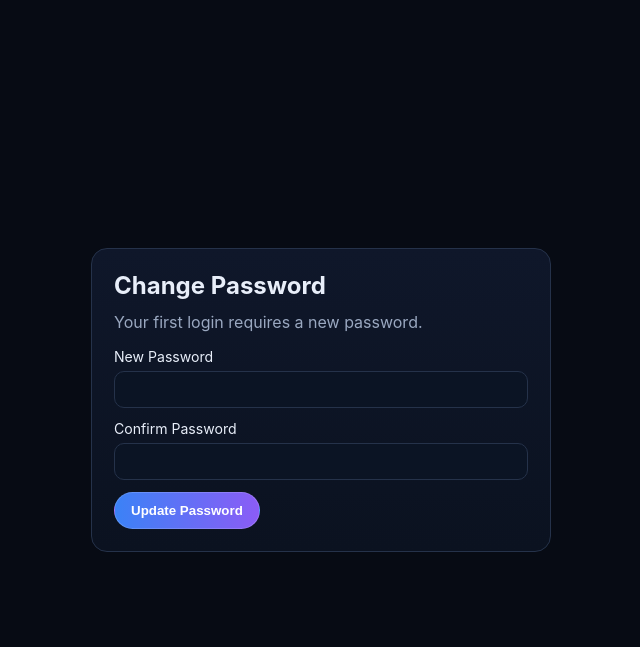
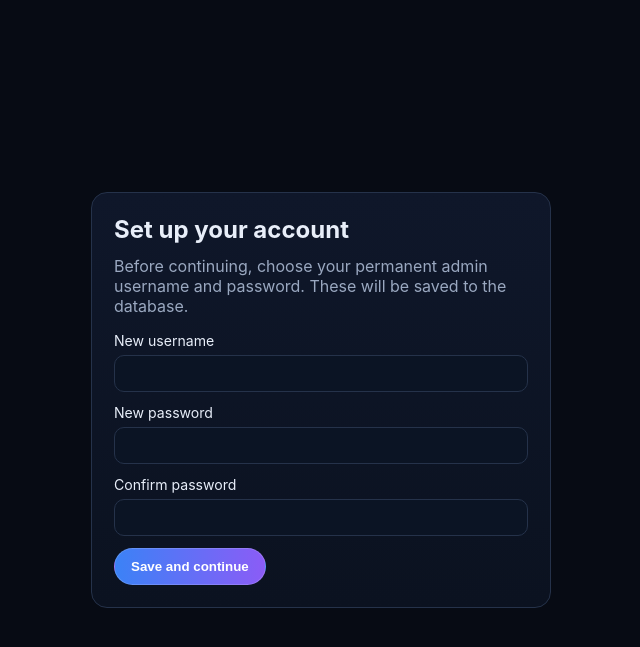
Before and after one commit to SarithNadeeja/InfersioAI, a PHP site: page /InfersioAI/admin/change-password.php in a window 1280 px wide. Shown: the top 647 px of the page, without its empty margins (319-959 px from the left). Run offline with PHP 8.4, Linux system fonts and the light colour scheme; the visitor is signed in with stand-in values (Sample User, id 1); tables that the repository leaves empty hold one stand-in row (values such as "Sample post"); some libraries are stand-ins or nearby versions.

Commit message:
admin login update

```diff
--- a/admin/change-password.php
+++ b/admin/change-password.php
@@ -13,15 +13,26 @@ if (empty($user["must_change_password"])) {
 
 $error = "";
 if ($_SERVER["REQUEST_METHOD"] === "POST") {
-    $new = (string) ($_POST["new_password"] ?? "");
+    $newUsername = trim((string) ($_POST["new_username"] ?? ""));
+    $newPassword = (string) ($_POST["new_password"] ?? "");
     $confirm = (string) ($_POST["confirm_password"] ?? "");
 
-    if (strlen($new) < 8) {
+    if ($newUsername === "") {
+        $error = "Username is required.";
+    } elseif (strlen($newUsername) < 3 || strlen($newUsername) > 80) {
+        $error = "Username must be between 3 and 80 characters.";
+    } elseif (!preg_match('/^[a-zA-Z0-9._-]+$/', $newUsername)) {
+        $error = "Username may only use letters, numbers, dots, underscores, and hyphens.";
+    } elseif (admin_username_taken($newUsername, (int) $user["id"])) {
+        $error = "That username is already in use.";
+    } elseif (strlen($newPassword) < 8) {
         $error = "Password must be at least 8 characters.";
-    } elseif ($new !== $confirm) {
+    } elseif ($newPassword !== $confirm) {
         $error = "Passwords do not match.";
+    } elseif ($newUsername === "admin" && $newPassword === "admin") {
+        $error = "Choose a different username and password than the temporary defaults.";
     } else {
-        admin_force_password_change((int) $user["id"], $new);
+        admin_complete_initial_setup((int) $user["id"], $newUsername, $newPassword);
         header("Location: index.php");
         exit;
     }
@@ -32,22 +43,24 @@ if ($_SERVER["REQUEST_METHOD"] === "POST") {
 <head>
     <meta charset="UTF-8">
     <meta name="viewport" content="width=device-width, initial-scale=1.0">
-    <title>Change Password - InfersioAI</title>
+    <title>Set Up Admin Account — InfersioAI</title>
     <link rel="stylesheet" href="admin.css">
 </head>
 <body>
     <div class="auth-wrap">
-        <form class="auth-card" method="post">
-            <h1>Change Password</h1>
-            <p>Your first login requires a new password.</p>
+        <form class="auth-card" method="post" autocomplete="off">
+            <h1>Set up your account</h1>
+            <p>Before continuing, choose your permanent admin username and password. These will be saved to the database.</p>
             <?php if ($error): ?>
                 <div class="msg"><?= htmlspecialchars($error) ?></div>
             <?php endif; ?>
-            <label for="new_password">New Password</label>
-            <input id="new_password" name="new_password" type="password" minlength="8" required>
-            <label for="confirm_password">Confirm Password</label>
-            <input id="confirm_password" name="confirm_password" type="password" minlength="8" required>
-            <button class="btn" type="submit">Update Password</button>
+            <label for="new_username">New username</label>
+            <input id="new_username" name="new_username" type="text" required minlength="3" maxlength="80" autocomplete="username" value="<?= htmlspecialchars((string) ($_POST["new_username"] ?? "")) ?>">
+            <label for="new_password">New password</label>
+            <input id="new_password" name="new_password" type="password" minlength="8" required autocomplete="new-password">
+            <label for="confirm_password">Confirm password</label>
+            <input id="confirm_password" name="confirm_password" type="password" minlength="8" required autocomplete="new-password">
+            <button class="btn" type="submit">Save and continue</button>
         </form>
     </div>
 </body>
--- a/admin/login.php
+++ b/admin/login.php
@@ -45,7 +45,7 @@ if ($_SERVER["REQUEST_METHOD"] === "POST" && $dbError === "") {
     <div class="auth-wrap">
         <form class="auth-card" method="post" autocomplete="off">
             <h1>InfersioAI Admin</h1>
-            <p>First login: <span class="muted">admin / admin</span></p>
+            <p class="muted">Sign in to manage the website.</p>
             <?php if ($error): ?>
                 <div class="msg"><?= htmlspecialchars($error) ?></div>
             <?php endif; ?>
--- a/database/schema.sql
+++ b/database/schema.sql
@@ -7,7 +7,7 @@ CREATE TABLE IF NOT EXISTS admin_users (
     id SERIAL PRIMARY KEY,
     username VARCHAR(80) NOT NULL UNIQUE,
     password_hash TEXT NOT NULL,
-    must_change_password BOOLEAN NOT NULL DEFAULT FALSE,
+    must_change_password BOOLEAN NOT NULL DEFAULT TRUE,
     created_at TIMESTAMP NOT NULL DEFAULT NOW()
 );
 
--- a/includes/admin_auth.php
+++ b/includes/admin_auth.php
@@ -74,19 +74,37 @@ function admin_attempt_login(string $username, string $password): ?array
     ];
 }
 
-function admin_force_password_change(int $userId, string $newPassword): void
+function admin_complete_initial_setup(int $userId, string $newUsername, string $newPassword): void
 {
     $pdo = db();
+    $newUsername = trim($newUsername);
     $hash = password_hash($newPassword, PASSWORD_DEFAULT);
     $stmt = $pdo->prepare(
         "UPDATE admin_users
-         SET password_hash = :hash, must_change_password = FALSE
+         SET username = :username,
+             password_hash = :hash,
+             must_change_password = FALSE
          WHERE id = :id"
     );
     $stmt->execute([
+        "username" => $newUsername,
         "hash" => $hash,
         "id" => $userId,
     ]);
+}
+
+function admin_username_taken(string $username, int $exceptUserId = 0): bool
+{
+    $pdo = db();
+    $stmt = $pdo->prepare(
+        "SELECT id FROM admin_users WHERE username = :username AND id <> :id LIMIT 1"
+    );
+    $stmt->execute([
+        "username" => trim($username),
+        "id" => $exceptUserId,
+    ]);
+
+    return (bool) $stmt->fetch();
 }
 
 function admin_logout(): void
--- a/includes/db.php
+++ b/includes/db.php
@@ -147,7 +147,7 @@ function seed_admin_user_if_missing(?PDO $pdo = null): void
 
     $insert = $pdo->prepare(
         "INSERT INTO admin_users (username, password_hash, must_change_password)
-         VALUES (:username, :hash, FALSE)"
+         VALUES (:username, :hash, TRUE)"
     );
     $insert->execute([
         "username" => "admin",
@@ -155,16 +155,16 @@ function seed_admin_user_if_missing(?PDO $pdo = null): void
     ]);
 }
 
-/** Run from setup/install.php only — resets default admin credentials. */
+/** Run from setup/install.php only — resets one-time default admin/admin login. */
 function reset_admin_credentials(?PDO $pdo = null): void
 {
     $pdo = $pdo ?? db();
     $upsert = $pdo->prepare(
         "INSERT INTO admin_users (username, password_hash, must_change_password)
-         VALUES (:username, :hash, FALSE)
+         VALUES (:username, :hash, TRUE)
          ON CONFLICT (username) DO UPDATE SET
             password_hash = EXCLUDED.password_hash,
-            must_change_password = FALSE"
+            must_change_password = TRUE"
     );
     $upsert->execute([
         "username" => "admin",
--- a/setup/install.php
+++ b/setup/install.php
@@ -23,7 +23,7 @@ if (!extension_loaded("pdo_pgsql")) {
         $steps[] = "Tables created or verified.";
 
         reset_admin_credentials();
-        $steps[] = "Admin login: username admin, password admin.";
+        $steps[] = "Sign in at /admin/login.php and set your permanent admin username and password.";
 
         $lockDir = __DIR__ . "/../storage";
         if (!is_dir($lockDir)) {
```
Also changed, not shown: ADMIN.md (+4 -4 lines).
